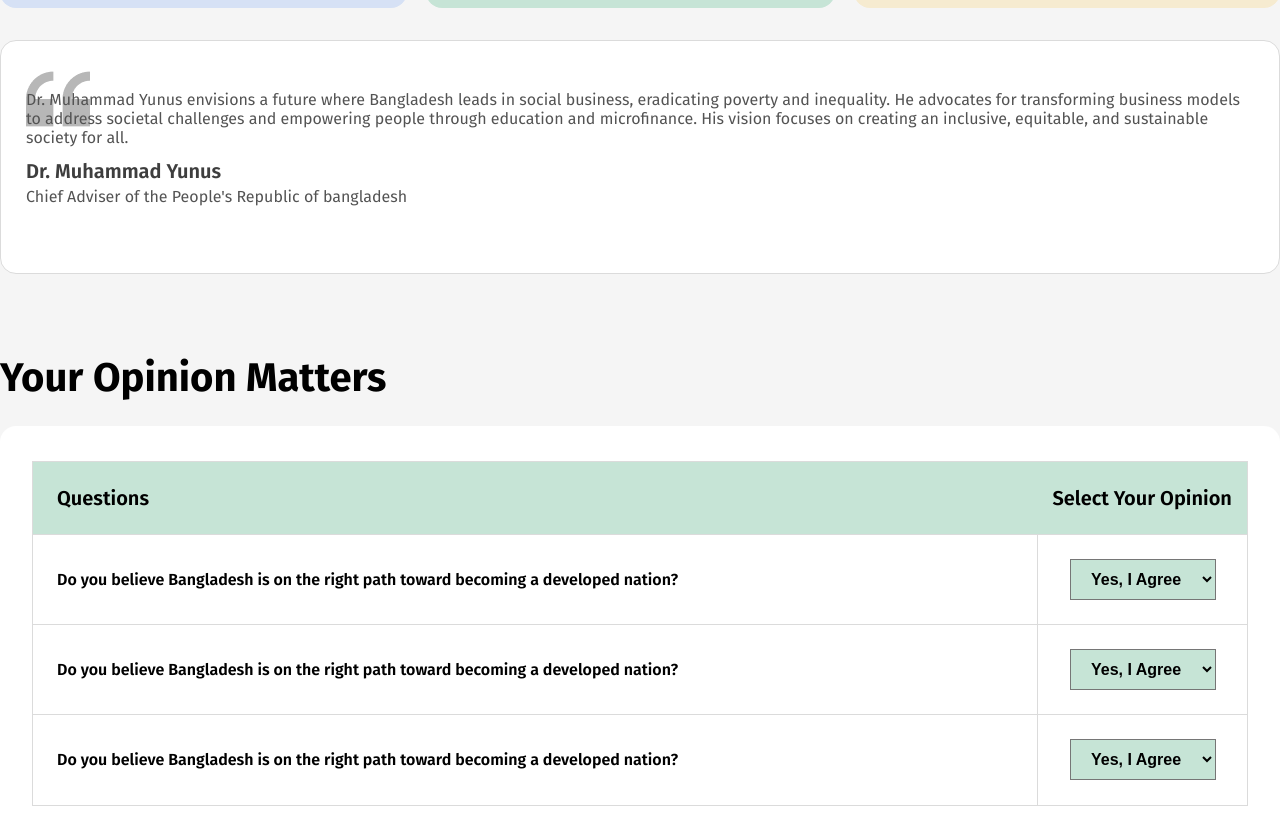
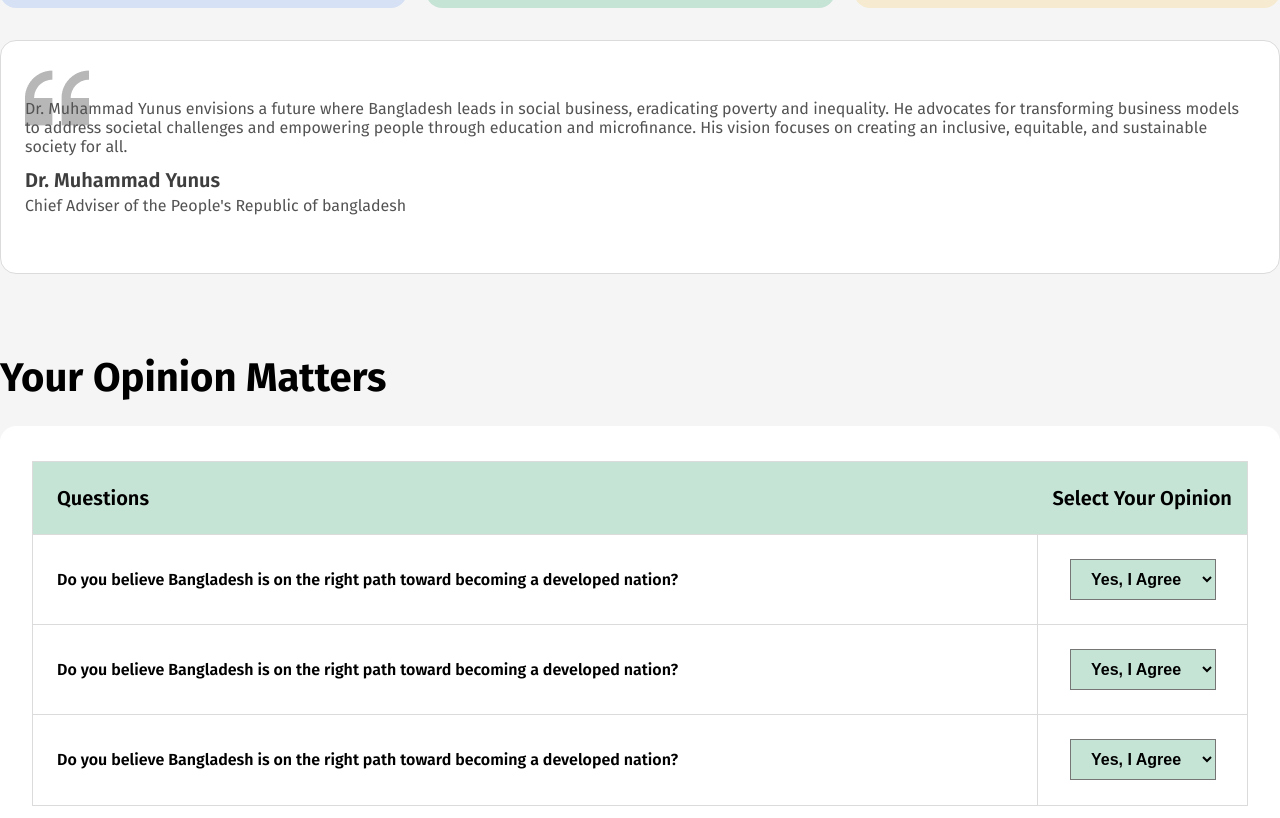
Before and after one commit to arafat22184/ASSIGNMENT-1, a plain HTML site: page index.html in a window 1280 px wide. Shown: the part 1633-2451 px from the top of the page. Drawn offline with Linux system fonts and the light colour scheme.

Commit message:
after submit

```diff
--- a/style.css
+++ b/style.css
@@ -307,7 +307,7 @@ body {
 .future-vision-container {
   background-image: url(assets/quote-bg.png);
   background-repeat: no-repeat;
-  border: 1px solid var(--boxbg);
+  padding-top: 10px;
   margin: 25px 24px 48px 24px;
 }
 
```
